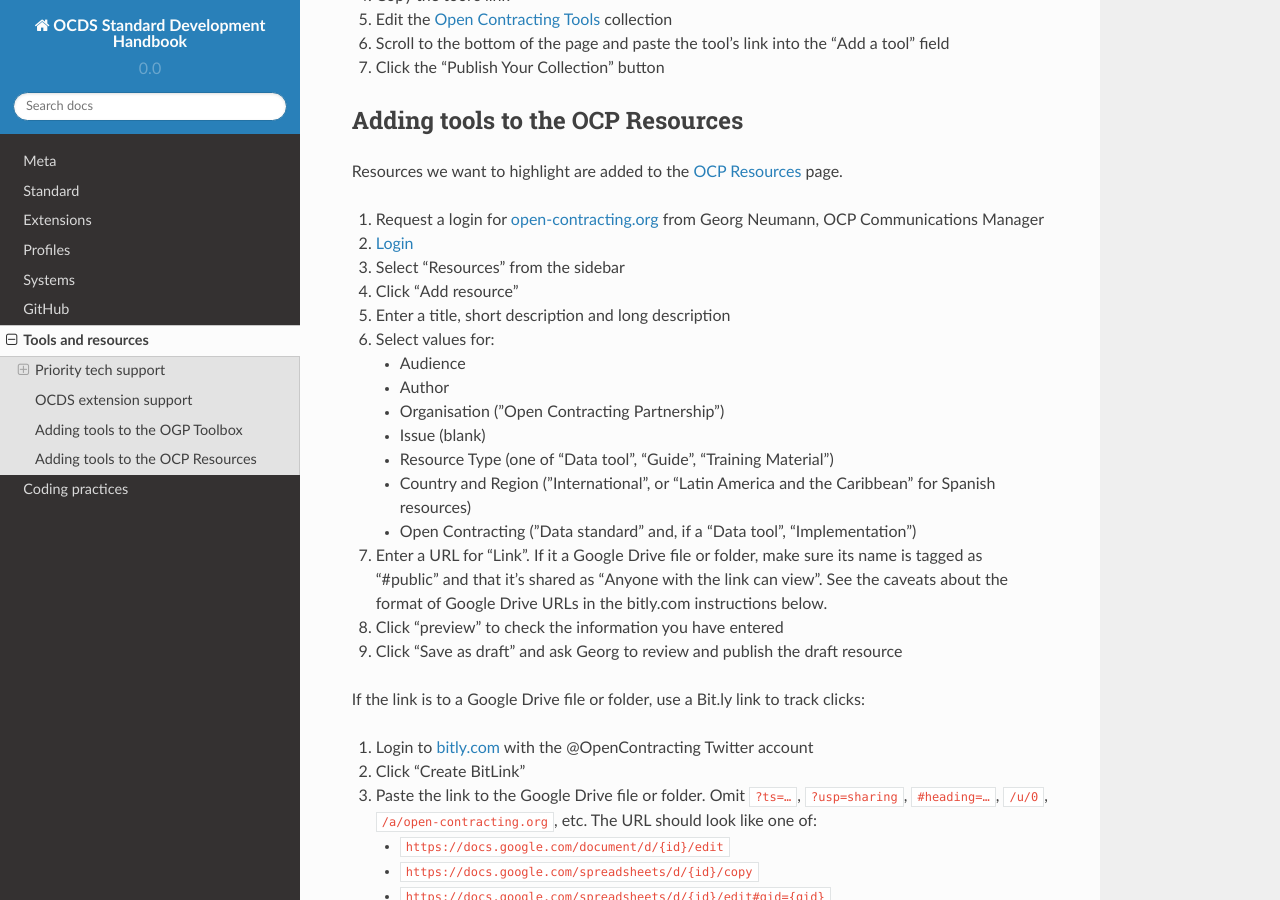
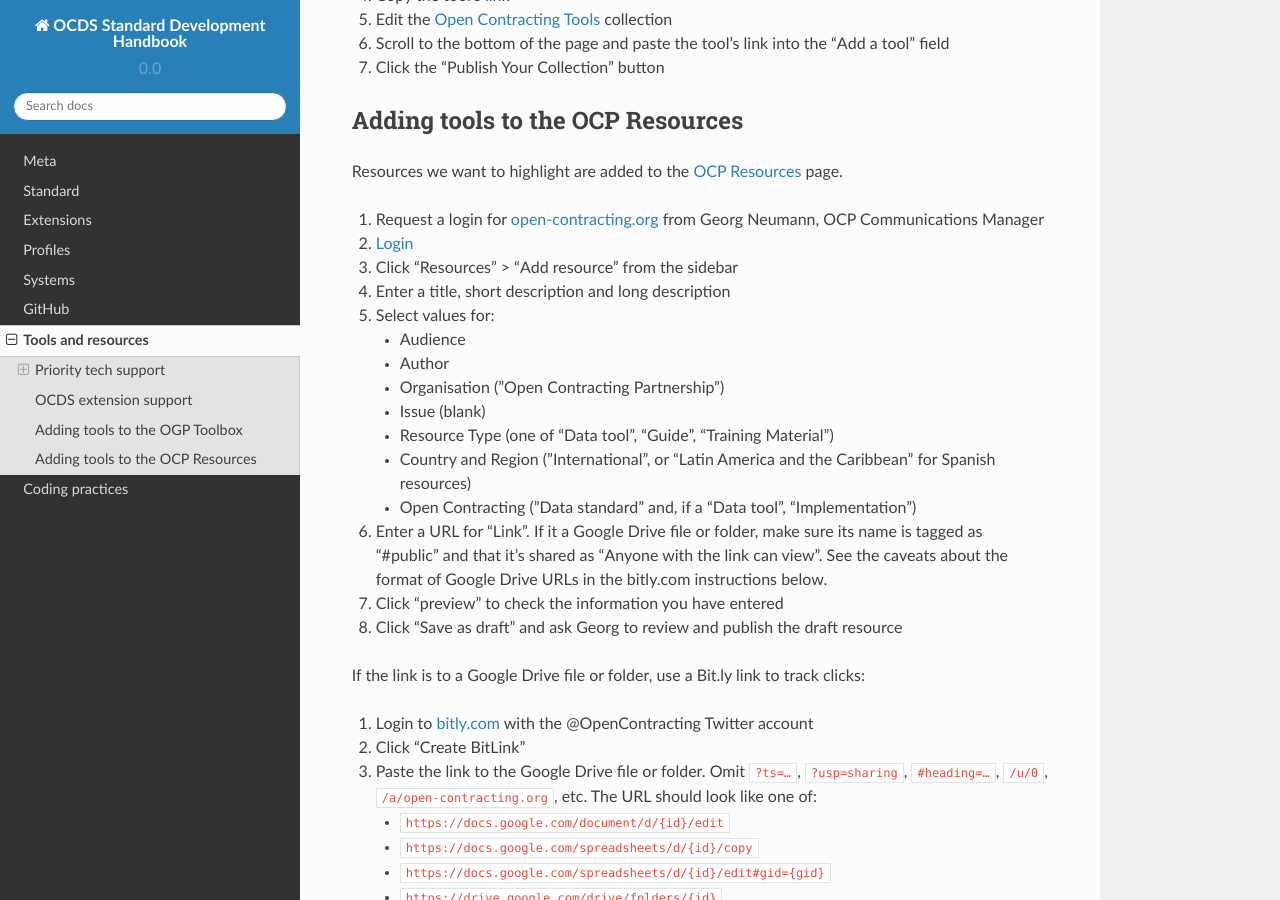
Before and after one commit to open-contracting/standard-development-handbook, a Sphinx documentation site: the page built from docs/tools/index.md, in a window 1280 px wide and 900 px high, scrolled down 2103 px. Built offline with Sphinx 7.4.7 and the Read the Docs theme 2.0.0, drawn with Linux system fonts in a browser that asks for light colours.

Commit message:
Eliminate a step

```diff
--- a/docs/tools/index.md
+++ b/docs/tools/index.md
@@ -79,8 +79,7 @@ Resources we want to highlight are added to the [OCP Resources](https://www.open
 
 1. Request a login for [open-contracting.org](https://www.open-contracting.org/) from Georg Neumann, OCP Communications Manager
 1. [Login](https://www.open-contracting.org/wp-admin/)
-1. Select "Resources" from the sidebar
-1. Click "Add resource"
+1. Click "Resources" > "Add resource" from the sidebar
 1. Enter a title, short description and long description
 1. Select values for:
     * Audience
```
